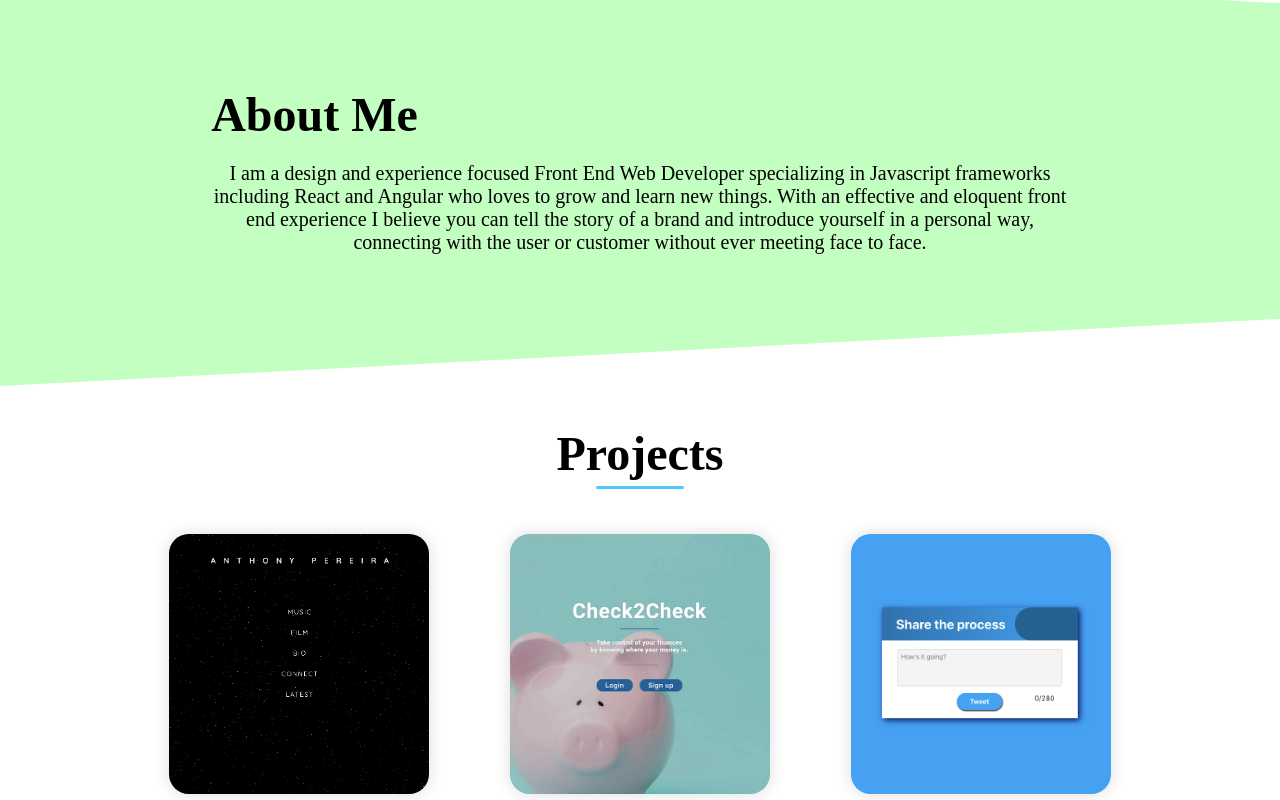
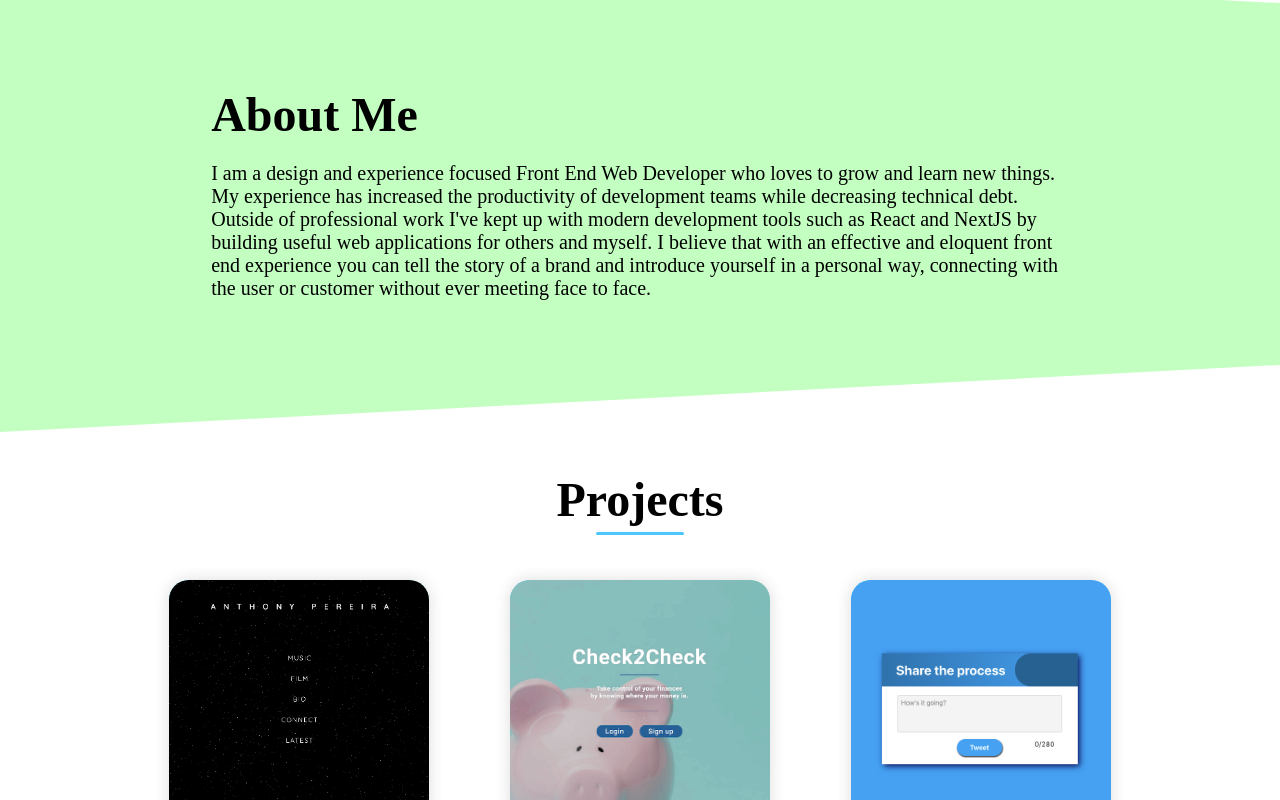
Before and after one commit to anfornee/my-portfolio, a React (Create React App) app: page / in a window 1280 px wide. Shown: the part 1332-2132 px from the top of the page. Built offline with nearby package versions, Linux system fonts and the light colour scheme.

Commit message:
Styling updates are ready! Only thing I would love to do is refractor all the code lol. Well, not all of it but a lot of it...especially the CSS.

```diff
--- a/src/App.css
+++ b/src/App.css
@@ -119,6 +119,21 @@ body.dark {
   background: rgb(50, 91, 48);
 }
 
+@media screen and (max-width: 750px) {
+  .blue-forward-inner {
+    transform: skewY(-10deg);
+  }
+  .lime-forward-inner {
+    transform: skewY(-10deg);
+  }
+  .blue-back-inner {
+    transform: skewY(10deg);
+  }
+  .lime-back-inner {
+    transform: skewY(10deg);
+  }
+}
+
 /***************  Header ***************/
 
 .header-container {
@@ -127,7 +142,7 @@ body.dark {
   height: 4em;
   top: 0;
   position: fixed;
-  z-index: 1;
+  z-index: 10;
   border-bottom: solid 1px #4DC8FF;
   display: grid;
   align-items: center;
@@ -521,7 +536,7 @@ a {
 }
 
 .about-me p {
-  text-align: center;
+  text-align: left;
   font-weight: 400;
   font-size: 1.25em;
 }
@@ -654,6 +669,16 @@ a {
   z-index: 50;
 }
 
+.project-demo-fullscreen-close {
+  position: absolute;
+  top: 0;
+  left: 0;
+  width: 100%;
+  height: 100%;
+  z-index: 1;
+  cursor: default;
+}
+
 .project-demo-title {
   width: 70%;
   color: white;
@@ -668,6 +693,7 @@ a {
 .project-video-container {
   position: relative;
   width: 70%;
+  z-index: 2;
 }
 
 .demo-close {
@@ -676,7 +702,8 @@ a {
   top: 3px;
   transform: rotate(45deg);
   left: 0;
-  filter: invert(1)
+  filter: invert(1);
+  z-index: 2;
 }
 
 /***************  Contact Section  ***************/
@@ -821,6 +848,10 @@ textarea {
     overflow-x: hidden;
   }
 
+  #home {
+    height: calc(100vh - 4em);
+  }
+
   .title-container {
     min-width: 500px;
     font-size: 1.55em;
@@ -938,6 +969,7 @@ textarea {
 
   .philo {
     width: 30%;
+    padding: 0 1.25em;
   }
 
   .philo-icon {
@@ -1013,14 +1045,16 @@ textarea {
   .project-description {
     width: 80%;
     text-align: center;
+    margin-bottom: 2em;
   }
 
   .project-description h2 {
-    font-size: 35px;
+    font-size: 1.65em;
   }
 
   .project-description p {
     font-size: 1.25em;
+    width: 90%;
   }
 
   .contact-container {
@@ -1076,6 +1110,7 @@ textarea {
     flex-direction: column;
     align-items: center;
     width: 100%;
+    padding: 7em 0 5em;
   }
 
   .philo {
@@ -1083,7 +1118,6 @@ textarea {
   }
 
   .about-me {
-    padding: 4% 0 5%;
     width: 85%;
     text-align: center;
     top: -25px;
@@ -1093,6 +1127,14 @@ textarea {
     font-weight: 700;
     font-size: 2.5em;
     margin-bottom: 0;
+  }
+
+  .about-me p {
+    text-align: center;
+  }
+
+  .projects {
+    padding: 3em 0;
   }
 
   .projects-container {
--- a/src/Components/AboutMe/AboutMe.js
+++ b/src/Components/AboutMe/AboutMe.js
@@ -23,10 +23,12 @@ const AboutMe = () => (
             <div className='about-me'>
               <h2 className='section-title black'>About Me</h2>
               <p>
-                I am a design and experience focused Front End Web Developer specializing in Javascript frameworks
-                including React and Angular who loves to grow and learn new things. With an effective and eloquent
-                front end experience I believe you can tell the story of a brand and introduce yourself in a personal
-                way, connecting with the user or customer without ever meeting face to face.
+                I am a design and experience focused Front End Web Developer who loves to grow and learn new things.
+                My experience has increased the productivity of development teams while decreasing technical debt. Outside
+                of professional work I've kept up with modern development tools such as React and NextJS by building
+                useful web applications for others and myself. I believe that with an effective and eloquent front end
+                experience you can tell the story of a brand and introduce yourself in a personal way, connecting with
+                the user or customer without ever meeting face to face.
               </p>
             </div>
           </div>
--- a/src/Components/ProjectDemo/ProjectDemo.js
+++ b/src/Components/ProjectDemo/ProjectDemo.js
@@ -6,7 +6,8 @@ import close from '../../assets/images/x-icon.png'
 const ProjectDemo = props => {
   const project = props.location.state.project
   return (
-    <div className='project-demo-container'>.
+    <div className='project-demo-container'>
+      <Link to='/' className='project-demo-fullscreen-close' />
       <div className='project-demo-title'>
         <Link to='/'>
           <img
```
